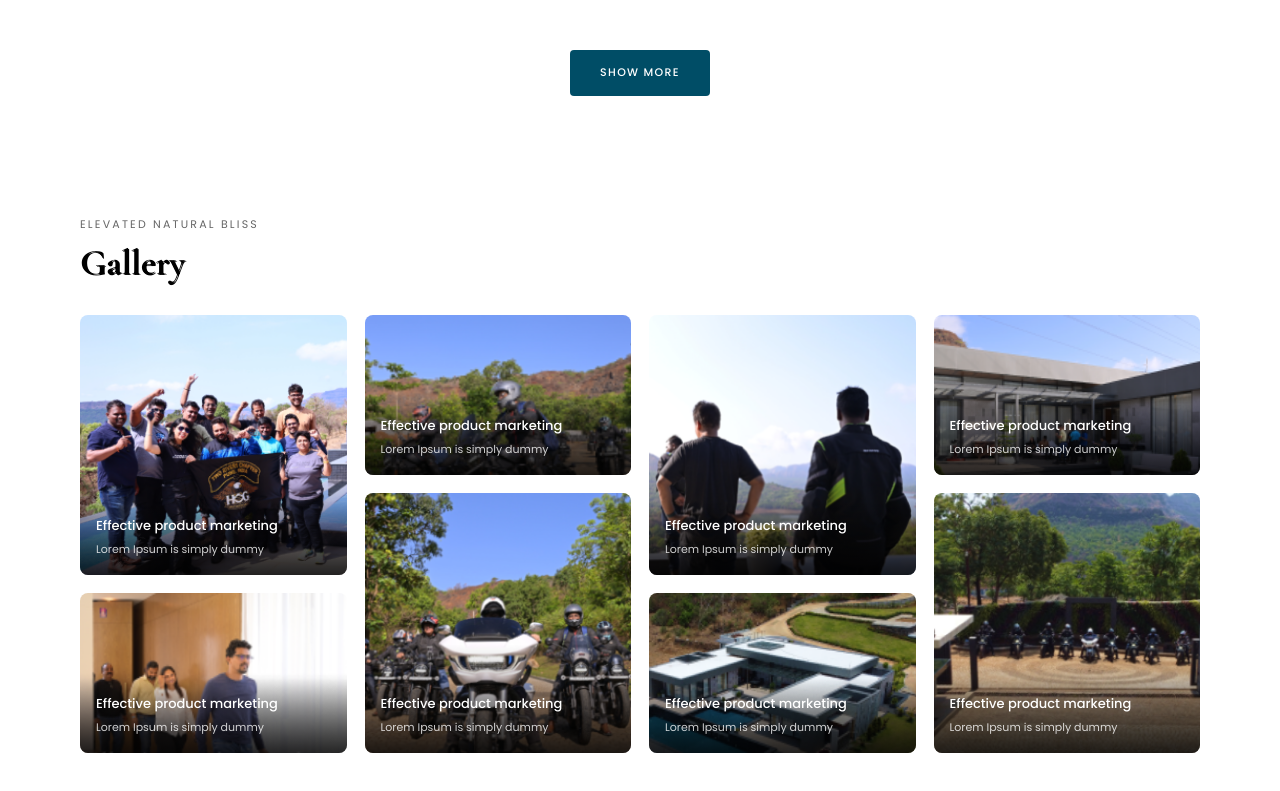
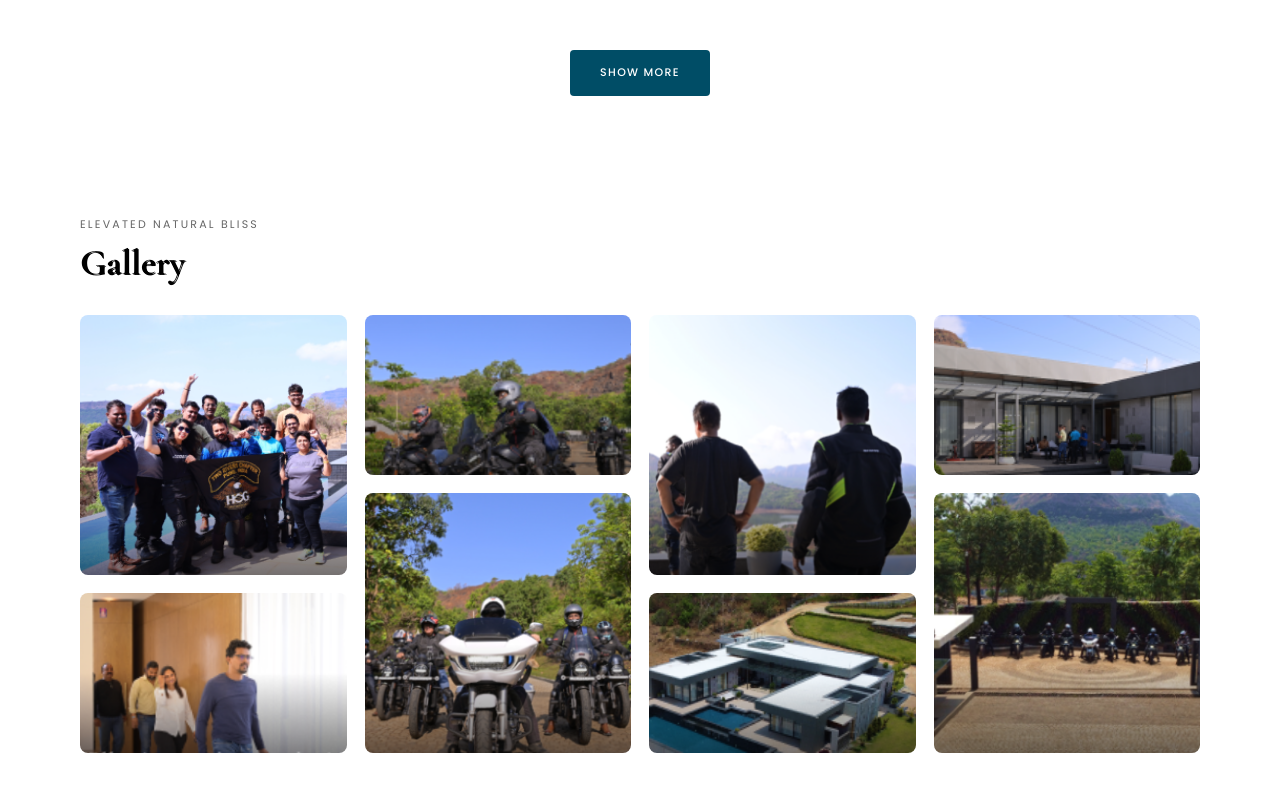
Before and after one commit to wajiddaudtamboli/vaadi-lake-mulshi, a React (Vite) app: page /lifestyle in a window 1280 px wide. Shown: the part 1955-2746 px from the top of the page. Built offline with nearby package versions, Linux system fonts and the light colour scheme.

Commit message:
UI improvements: update Welcome section alignment, navbar font sizes, gallery, and About page logo

```diff
--- a/src/components/Gallery/Gallery.jsx
+++ b/src/components/Gallery/Gallery.jsx
@@ -23,17 +23,9 @@ const Gallery = () => {
         <div className="gallery__column">
           <div className="gallery__item gallery__item--tall">
             <img src={gallery1} alt="Gallery" />
-            <div className="gallery__overlay">
-              <p className="gallery__overlay-title">Effective product marketing</p>
-              <p className="gallery__overlay-text">Lorem Ipsum is simply dummy</p>
-            </div>
           </div>
           <div className="gallery__item gallery__item--short">
             <img src={gallery5} alt="Gallery" />
-            <div className="gallery__overlay">
-              <p className="gallery__overlay-title">Effective product marketing</p>
-              <p className="gallery__overlay-text">Lorem Ipsum is simply dummy</p>
-            </div>
           </div>
         </div>
 
@@ -41,17 +33,9 @@ const Gallery = () => {
         <div className="gallery__column">
           <div className="gallery__item gallery__item--short">
             <img src={gallery2} alt="Gallery" />
-            <div className="gallery__overlay">
-              <p className="gallery__overlay-title">Effective product marketing</p>
-              <p className="gallery__overlay-text">Lorem Ipsum is simply dummy</p>
-            </div>
           </div>
           <div className="gallery__item gallery__item--tall">
             <img src={gallery6} alt="Gallery" />
-            <div className="gallery__overlay">
-              <p className="gallery__overlay-title">Effective product marketing</p>
-              <p className="gallery__overlay-text">Lorem Ipsum is simply dummy</p>
-            </div>
           </div>
         </div>
 
@@ -59,17 +43,9 @@ const Gallery = () => {
         <div className="gallery__column">
           <div className="gallery__item gallery__item--tall">
             <img src={gallery3} alt="Gallery" />
-            <div className="gallery__overlay">
-              <p className="gallery__overlay-title">Effective product marketing</p>
-              <p className="gallery__overlay-text">Lorem Ipsum is simply dummy</p>
-            </div>
           </div>
           <div className="gallery__item gallery__item--short">
             <img src={gallery7} alt="Gallery" />
-            <div className="gallery__overlay">
-              <p className="gallery__overlay-title">Effective product marketing</p>
-              <p className="gallery__overlay-text">Lorem Ipsum is simply dummy</p>
-            </div>
           </div>
         </div>
 
@@ -77,17 +53,9 @@ const Gallery = () => {
         <div className="gallery__column">
           <div className="gallery__item gallery__item--short">
             <img src={gallery4} alt="Gallery" />
-            <div className="gallery__overlay">
-              <p className="gallery__overlay-title">Effective product marketing</p>
-              <p className="gallery__overlay-text">Lorem Ipsum is simply dummy</p>
-            </div>
           </div>
           <div className="gallery__item gallery__item--tall">
             <img src={gallery8} alt="Gallery" />
-            <div className="gallery__overlay">
-              <p className="gallery__overlay-title">Effective product marketing</p>
-              <p className="gallery__overlay-text">Lorem Ipsum is simply dummy</p>
-            </div>
           </div>
         </div>
       </div>
--- a/src/components/Navbar/Navbar.css
+++ b/src/components/Navbar/Navbar.css
@@ -42,7 +42,7 @@
 .navbar__link {
   font-family: var(--font-primary);
   font-weight: var(--fw-medium);
-  font-size: 11px;
+  font-size: 13px;
   letter-spacing: 0.1em;
   color: var(--color-text-dark);
   transition: opacity 0.3s ease;
@@ -143,7 +143,7 @@
   }
 
   .navbar__link {
-    font-size: 10px;
+    font-size: 12px;
   }
 }
 
@@ -157,7 +157,7 @@
   }
 
   .navbar__link {
-    font-size: 10px;
+    font-size: 12px;
   }
 
   .navbar__logo-img {
@@ -267,7 +267,7 @@
 
   .navbar__link {
     color: var(--color-text-dark);
-    font-size: 15px;
+    font-size: 17px;
     font-weight: var(--fw-semibold);
     letter-spacing: 0.08em;
     padding: 18px 0;
@@ -326,7 +326,7 @@
   }
 
   .navbar__link {
-    font-size: 14px;
+    font-size: 16px;
     font-weight: var(--fw-semibold);
     padding: 16px 0;
     letter-spacing: 0.06em;
@@ -403,7 +403,7 @@
   }
 
   .navbar__link {
-    font-size: 12px;
+    font-size: 14px;
     font-weight: var(--fw-semibold);
     padding: 10px 0;
     letter-spacing: 0.06em;
@@ -457,7 +457,7 @@
   }
 
   .navbar__link {
-    font-size: 13px;
+    font-size: 15px;
     font-weight: var(--fw-semibold);
     letter-spacing: 0.05em;
     padding: 14px 0;
@@ -576,7 +576,7 @@
   }
 
   .navbar__link {
-    font-size: 15px;
+    font-size: 17px;
     font-weight: var(--fw-semibold);
     letter-spacing: 0.08em;
     white-space: nowrap;
@@ -705,7 +705,7 @@
   }
 
   .navbar__link {
-    font-size: 15px;
+    font-size: 17px;
     font-weight: var(--fw-semibold);
     letter-spacing: 0.08em;
     white-space: nowrap;
--- a/src/components/WelcomeSection/WelcomeSection.css
+++ b/src/components/WelcomeSection/WelcomeSection.css
@@ -15,7 +15,7 @@
   justify-content: center;
   align-items: flex-start;
   text-align: left;
-  padding: 0 30px 0 32px;
+  padding: 0 32px;
   margin: 0;
 }
 
@@ -45,8 +45,8 @@
   font-size: 16px;
   line-height: 1.6;
   color: var(--color-text-body);
-  margin-bottom: 6px;
-  max-width: 360px;
+  margin-bottom: 4px;
+  width: 100%;
 }
 
 .welcome__cta {
@@ -60,7 +60,7 @@
   letter-spacing: 0.12em;
   border-radius: 10px;
   transition: background-color 0.3s ease;
-  margin-top: 10px;
+  margin-top: 6px;
   align-self: flex-start;
 }
 
--- a/src/pages/About.module.css
+++ b/src/pages/About.module.css
@@ -602,7 +602,7 @@
   }
 
   .eleganceEmblem {
-    width: 150px;
+    display: none;
   }
 
   .amenitiesSection {
@@ -953,4 +953,8 @@
     width: 80px;
     margin-left: 10px;
   }
+
+  .eleganceEmblem {
+    width: 120px;
+  }
 }
```
